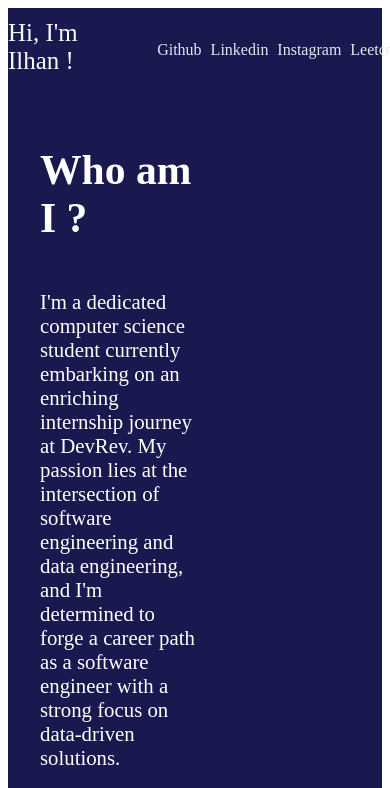
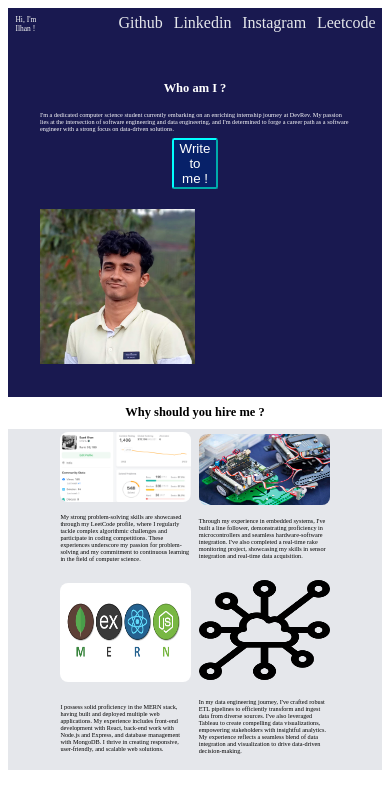
Before and after one commit to SYSHIL/Portfolio, a plain HTML site: page index.html in a window 390 px wide. Shown: the top 788 px of the page. Drawn offline with Linux system fonts and the light colour scheme.

Commit message:
MAKE IT RESPOSIVE

```diff
--- a/style.css
+++ b/style.css
@@ -2,21 +2,29 @@
 body{
     display: flex;
     flex-direction: column;
-    font-size: 1.3rem;
+    font-size: 1.6vw;
+
+}
+.links{
+    width: 100%;
 
 }
 .links ul{
     list-style:none;
     display: flex;
     flex-direction: row;
+    justify-content: flex-end;
+    margin: 2%;
     gap : 4%;
+    flex-wrap: wrap;
 }
+
 .header{
     font-size: 1.2em;
     color : #F9FAF8;
     background-color: #191950;
     display: flex;
-    justify-content: space-around;
+    justify-content: space-evenly;
 }
 
 .links ul li a{
@@ -26,6 +34,7 @@ body{
     font-size: 1rem;
 }
 .logo{
+    margin: 2%;
     display: flex;
     align-items: center;
 }
@@ -45,7 +54,7 @@ body{
     width : 50%;
 }
 .awesome-website button{
-    width : 6vw;
+    width : min(50%,12vw);
     align-self: center;
     color : white;
     background-color: rgb(7, 33, 105);
@@ -101,10 +110,15 @@ h1{
 @media (max-width: 768px) {
     .hero {
       flex-direction: column;
+      gap : 20px;
     }
     .hero img{
         max-width: 50%;
+        align-self: center;
+    }
+    .awesome-website {
+        flex-direction: column;
+        width: 100%;
     }
 
-
-  }
+}
```
